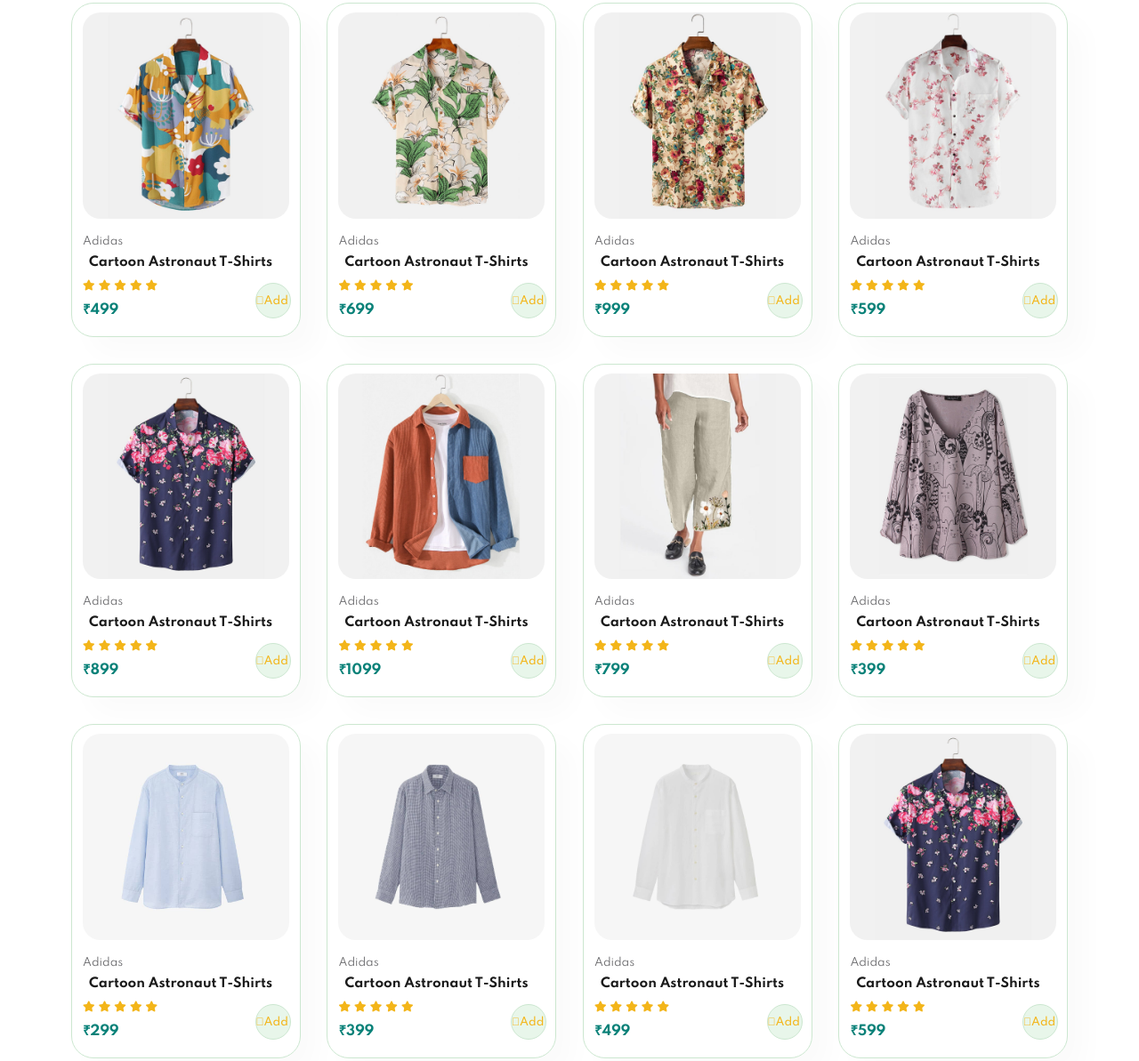
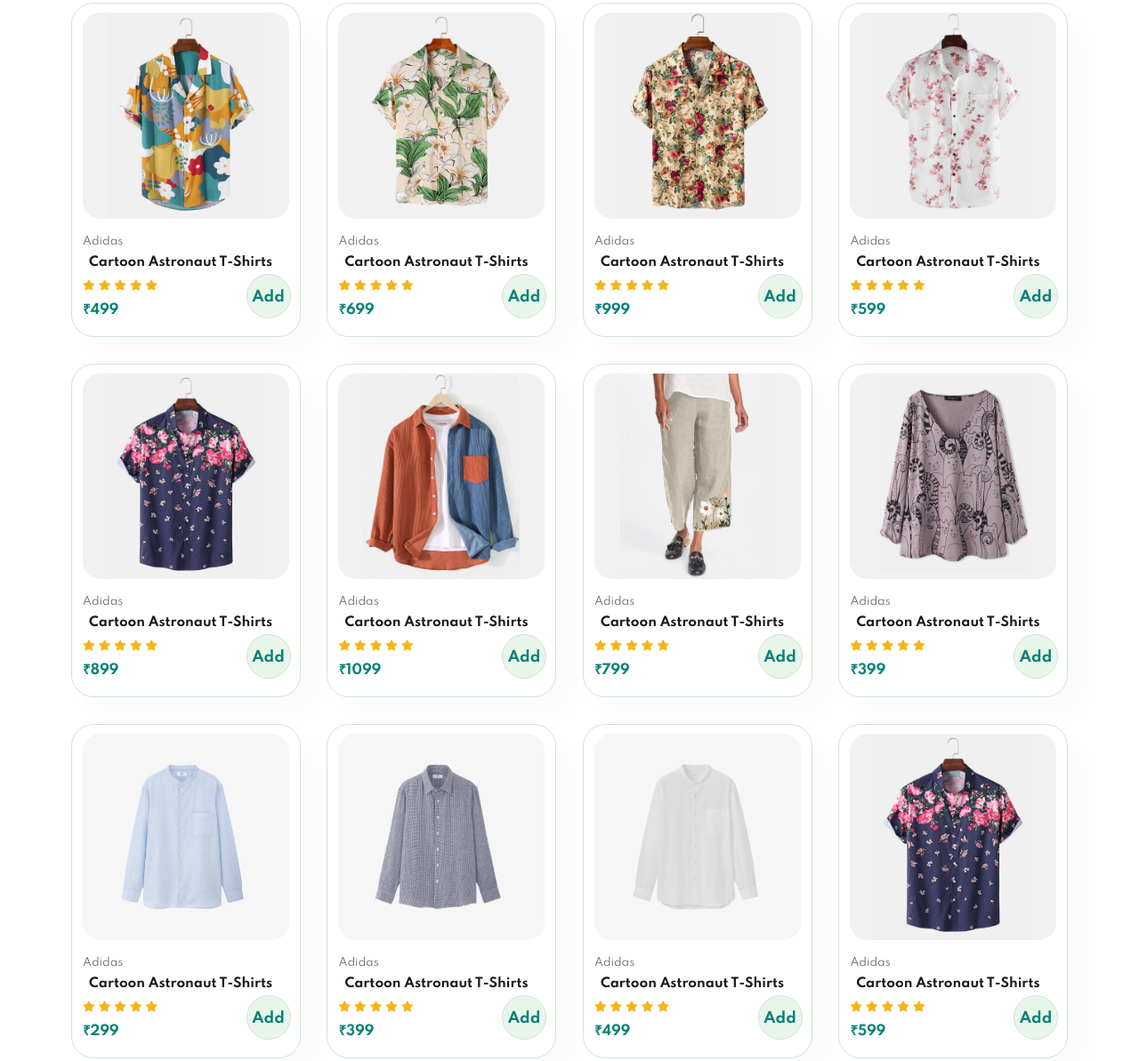
Before and after one commit to rakshitmehra/E-commerce, a plain HTML site: page shop.html in a window 1280 px wide. Shown: the part 477-1670 px from the top of the page at 89% size. Drawn offline with Linux system fonts and the light colour scheme.

Commit message:
Adding Add Button

```diff
--- a/shop.html
+++ b/shop.html
@@ -53,8 +53,8 @@
                             <i class="fas fa-star"></i>
                         </div>
                         <h4>₹499</h4>
-                        <a href="#"><i class="fal fa-shopping-cart cart">Add</i></a>
                     </div>
+                    <div class="cart"><a href="#">Add</a></div>
                 </div>
                 <div class="pro">
                     <img src="img/products/f2.jpg" alt="">
@@ -69,8 +69,8 @@
                             <i class="fas fa-star"></i>
                         </div>
                         <h4>₹699</h4>
-                        <a href="#"><i class="fal fa-shopping-cart cart">Add</i></a>
                     </div>
+                    <div class="cart"><a href="#">Add</a></div>
                 </div>
                 <div class="pro">
                     <img src="img/products/f3.jpg" alt="">
@@ -85,8 +85,8 @@
                             <i class="fas fa-star"></i>
                         </div>
                         <h4>₹999</h4>
-                        <a href="#"><i class="fal fa-shopping-cart cart">Add</i></a>
                     </div>
+                    <div class="cart"><a href="#">Add</a></div>
                 </div>
                 <div class="pro">
                     <img src="img/products/f4.jpg" alt="">
@@ -101,8 +101,8 @@
                             <i class="fas fa-star"></i>
                         </div>
                         <h4>₹599</h4>
-                        <a href="#"><i class="fal fa-shopping-cart cart">Add</i></a>
                     </div>
+                    <div class="cart"><a href="#">Add</a></div>
                 </div>
                 <div class="pro">
                     <img src="img/products/f5.jpg" alt="">
@@ -117,8 +117,8 @@
                             <i class="fas fa-star"></i>
                         </div>
                         <h4>₹899</h4>
-                        <a href="#"><i class="fal fa-shopping-cart cart">Add</i></a>
                     </div>
+                    <div class="cart"><a href="#">Add</a></div>
                 </div>
                 <div class="pro">
                     <img src="img/products/f6.jpg" alt="">
@@ -133,8 +133,8 @@
                             <i class="fas fa-star"></i>
                         </div>
                         <h4>₹1099</h4>
-                        <a href="#"><i class="fal fa-shopping-cart cart">Add</i></a>
                     </div>
+                    <div class="cart"><a href="#">Add</a></div>
                 </div>
                 <div class="pro">
                     <img src="img/products/f7.jpg" alt="">
@@ -149,8 +149,8 @@
                             <i class="fas fa-star"></i>
                         </div>
                         <h4>₹799</h4>
-                        <a href="#"><i class="fal fa-shopping-cart cart">Add</i></a>
                     </div>
+                    <div class="cart"><a href="#">Add</a></div>
                 </div>
                 <div class="pro">
                     <img src="img/products/f8.jpg" alt="">
@@ -165,10 +165,9 @@
                             <i class="fas fa-star"></i>
                         </div>
                         <h4>₹399</h4>
-                        <a href="#"><i class="fal fa-shopping-cart cart">Add</i></a>
                     </div>
+                    <div class="cart"><a href="#">Add</a></div>
                 </div>
-
                 <div class="pro">
                     <img src="img/products/n1.jpg" alt="">
                     <div class="des">
@@ -182,8 +181,8 @@
                             <i class="fas fa-star"></i>
                         </div>
                         <h4>₹299</h4>
-                        <a href="#"><i class="fal fa-shopping-cart cart">Add</i></a>
                     </div>
+                    <div class="cart"><a href="#">Add</a></div>
                 </div>
                 <div class="pro">
                     <img src="img/products/n2.jpg" alt="">
@@ -198,8 +197,8 @@
                             <i class="fas fa-star"></i>
                         </div>
                         <h4>₹399</h4>
-                        <a href="#"><i class="fal fa-shopping-cart cart">Add</i></a>
                     </div>
+                    <div class="cart"><a href="#">Add</a></div>
                 </div>
                 <div class="pro">
                     <img src="img/products/n3.jpg" alt="">
@@ -214,8 +213,8 @@
                             <i class="fas fa-star"></i>
                         </div>
                         <h4>₹499</h4>
-                        <a href="#"><i class="fal fa-shopping-cart cart">Add</i></a>
                     </div>
+                    <div class="cart"><a href="#">Add</a></div>
                 </div>
                 <div class="pro">
                     <img src="img/products/f5.jpg" alt="">
@@ -230,8 +229,8 @@
                             <i class="fas fa-star"></i>
                         </div>
                         <h4>₹599</h4>
-                        <a href="#"><i class="fal fa-shopping-cart cart">Add</i></a>
                     </div>
+                    <div class="cart"><a href="#">Add</a></div>
                 </div>
                 <div class="pro">
                     <img src="img/products/n5.jpg" alt="">
@@ -246,8 +245,8 @@
                             <i class="fas fa-star"></i>
                         </div>
                         <h4>₹699</h4>
-                        <a href="#"><i class="fal fa-shopping-cart cart">Add</i></a>
                     </div>
+                    <div class="cart"><a href="#">Add</a></div>
                 </div>
                 <div class="pro">
                     <img src="img/products/n6.jpg" alt="">
@@ -262,8 +261,8 @@
                             <i class="fas fa-star"></i>
                         </div>
                         <h4>₹799</h4>
-                        <a href="#"><i class="fal fa-shopping-cart cart">Add</i></a>
                     </div>
+                    <div class="cart"><a href="#">Add</a></div>
                 </div>
                 <div class="pro">
                     <img src="img/products/n7.jpg" alt="">
@@ -278,8 +277,8 @@
                             <i class="fas fa-star"></i>
                         </div>
                         <h4>₹799</h4>
-                        <a href="#"><i class="fal fa-shopping-cart cart">Add</i></a>
                     </div>
+                    <div class="cart"><a href="#">Add</a></div>
                 </div>
                 <div class="pro">
                     <img src="img/products/n8.jpg" alt="">
@@ -294,8 +293,8 @@
                             <i class="fas fa-star"></i>
                         </div>
                         <h4>₹899</h4>
-                        <a href="#"><i class="fal fa-shopping-cart cart">Add</i></a>
                     </div>
+                    <div class="cart"><a href="#">Add</a></div>
                 </div>
             </div>
         </section>
--- a/style.css
+++ b/style.css
@@ -260,17 +260,25 @@ button.white{
   color: #088178;
 }
 #product1 .pro .cart{
-  width: 40px;
-  height: 40px;
-  line-height: 40px;
+  width: 50px;
+  height: 50px;
+  line-height: 50px;
   border-radius: 50px;
   background-color: #e8f6ea;
-  font-weight: 500;
+  font-weight: 700;
   color: #088178;
   border: 1px solid #cce7d0;
   position: absolute;
   bottom: 20px;
   right: 10px;
+}
+#product1 .pro .cart a{
+  text-decoration: none;
+  color: #088178;
+}
+#product1 .pro .cart a:hover{
+  color: #000;
+  transition: 0.3s;
 }
 
 /* Banner*/
@@ -437,7 +445,7 @@ footer .col{
   display: flex;
   flex-direction: column;
   align-items: flex-start;
-  margin: 10px;
+  margin: 15px;
   margin-bottom: 30px;
 }
 footer .logo{
@@ -445,7 +453,7 @@ footer .logo{
 }
 footer .h4{
   font-size: 14px;
-  margin-top: 50px;
+  margin-top: 30px;
 }
 footer p{
   font-size: 15px;
```
Also changed, not shown: about.html (+1 -1 lines), index.html (+17 -17 lines).
